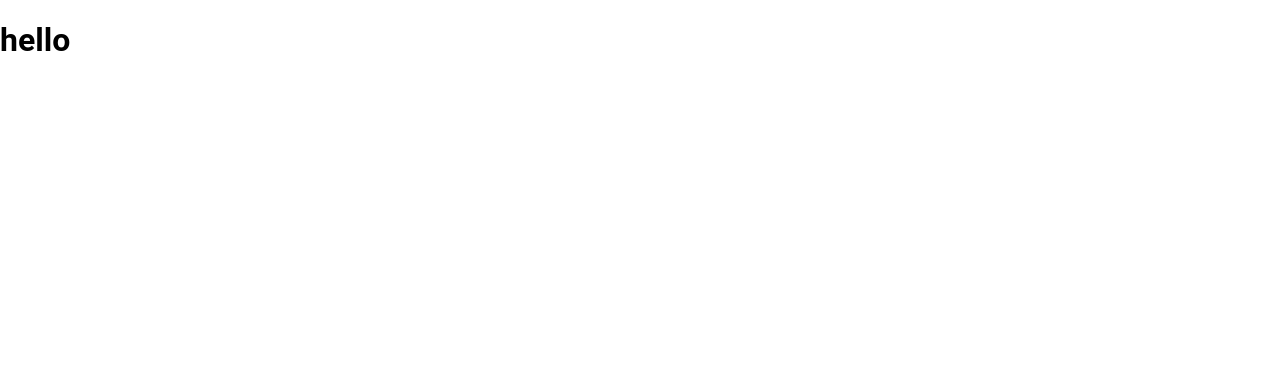
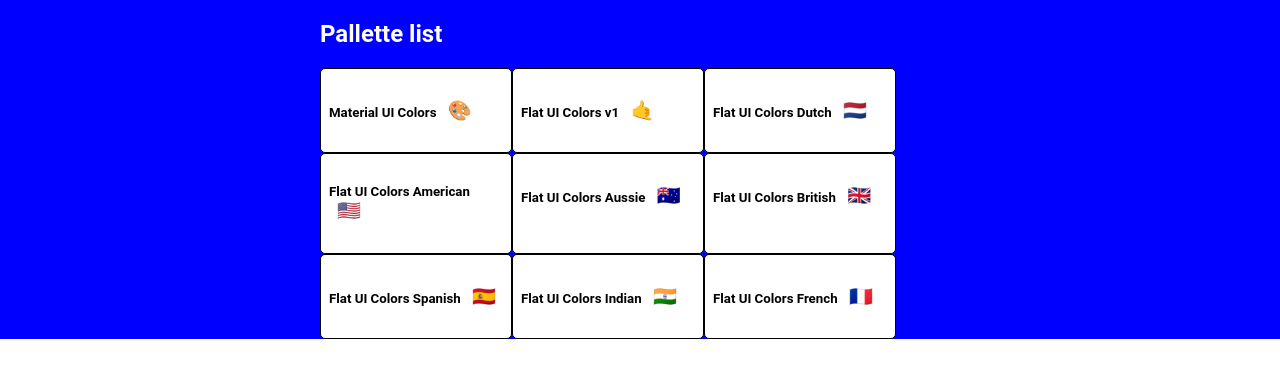
Before and after one commit to lawrencedarcy/colour-app, a React (Create React App) app in the folder color-app/: page / in a window 1280 px wide. Shown: the top 378 px of the page. Built offline with nearby package versions, Linux system fonts and the light colour scheme.

Commit message:
style PaletteList component withStyles

```diff
--- a/color-app/package.json
+++ b/color-app/package.json
@@ -5,6 +5,7 @@
   "dependencies": {
     "@material-ui/core": "^4.9.3",
     "@material-ui/icons": "^4.9.1",
+    "@material-ui/styles": "^4.9.0",
     "@testing-library/jest-dom": "^4.2.4",
     "@testing-library/react": "^9.4.0",
     "@testing-library/user-event": "^7.2.1",
--- a/color-app/src/App.js
+++ b/color-app/src/App.js
@@ -3,6 +3,7 @@
 import Palette from './Palette';
 import { generatePalette } from './colorHelpers';
 import {Route, Switch} from 'react-router-dom';
+import PaletteList from './PaletteList';
 
 
 class App extends Component {
@@ -16,8 +17,8 @@
   render() {
   return (
     <Switch>
-    <Route exact path="/" render={() => <h1>hello</h1>}/>
-    <Route exact path="/palette:id" render={(routeProps) => <Palette palette={generatePalette(this.findPalette(routeProps.match.params.id))}/>} />
+    <Route exact path="/" render={() => <PaletteList palettes={seedColors}/>}/>
+    <Route exact path='/palette/:id' render={(routeProps) => <Palette palette={generatePalette(this.findPalette(routeProps.match.params.id))}/>} />
 
     </Switch>
 
--- /dev/null
+++ b/color-app/src/MiniPalette.js
@@ -0,0 +1,46 @@
+import React from "react";
+import { withStyles } from "@material-ui/styles";
+
+const styles = {
+  root: {
+    backgroundColor: "white",
+    borderRadius: "5px",
+    border: "1px solid black",
+    padding: "0.5rem",
+    position: "relative",
+    overflow: "hidden",
+    "&:hover": {
+      cursor: "pointer"
+    }
+  },
+  colors: {
+    backgroundColor: "grey"
+  },
+  title: {
+    display: "flex",
+    justifyContent: "space-between",
+    alignItems: "center",
+    margin: "0",
+    paddingTop: "0.5rem",
+    fontSize: "1rem",
+    position: "relative"
+  },
+  emoji: {
+    marginLeft: "0.5rem",
+    fontSize: "1.2rem"
+  }
+};
+
+function MiniPalette(props) {
+  const { classes, paletteName, emoji } = props;
+  return (
+    <div className={classes.root}>
+      <div className={classes.colors}></div>
+      <h5 classname={classes.title}>
+        {paletteName} <span className={classes.emoji}>{emoji}</span>
+      </h5>
+    </div>
+  );
+}
+
+export default withStyles(styles)(MiniPalette);
--- a/color-app/src/Navbar.js
+++ b/color-app/src/Navbar.js
@@ -1,7 +1,7 @@
 import React, { Component } from "react";
 import "rc-slider/assets/index.css";
 import Slider from "rc-slider";
-
+import {Link} from 'react-router-dom';
 import Select from "@material-ui/core/Select";
 import MenuItem from "@material-ui/core/MenuItem";
 import Button from "@material-ui/core/Button";
@@ -40,8 +40,8 @@
     return (
       <header className="Navbar">
         <div className="logo">
-          <a href="#">PALETTE BUILDER</a>
-        </div>
+          <Link to="/"> PALETTE BUILDER </Link>
+       </div>
 
         <div className="slider-container">
           <span>LEVEL: {level}</span>
--- /dev/null
+++ b/color-app/src/PaletteList.js
@@ -0,0 +1,60 @@
+import React, { Component } from "react";
+import { Link } from "react-router-dom";
+import MiniPalette from "./MiniPalette";
+
+import { withStyles } from "@material-ui/styles";
+import { blue } from "@material-ui/core/colors";
+import { flexbox } from "@material-ui/system";
+
+const styles = {
+  root: {
+    height: '100%',
+    backgroundColor: 'blue',
+    display: 'flex',
+    alignItems: 'flex-start',
+    justifyContent: 'center'
+  },
+  container: {
+    display: 'flex',
+    width: '50%',
+    alignItems: 'flex-start',
+    flexDirection: 'column',
+    flexWrap: 'wrap'
+
+  },
+  nav: {
+      display: 'flex',
+      width: '100%',
+      justifyContent: 'space-between',
+      color: 'white'
+  },
+  palettes: {
+    boxSizing: 'border-box',
+    width: "100%",
+    display: "grid",
+    gridTemplateColumns: 'repeat(3, 30%)',
+    gridGrap: '5%'
+  }
+};
+
+class PaletteList extends Component {
+  render() {
+    const { palettes, classes } = this.props;
+    return (
+      <div className={this.props.classes.root}>
+        <div className={classes.container}>
+          <nav className={classes.nav}>
+            <h1>Pallette list</h1>
+          </nav>
+          <div className={classes.palettes}>
+            {palettes.map(palette => (
+              <MiniPalette {...palette} />
+            ))}
+          </div>
+        </div>
+      </div>
+    );
+  }
+}
+
+export default withStyles(styles)(PaletteList);
```
